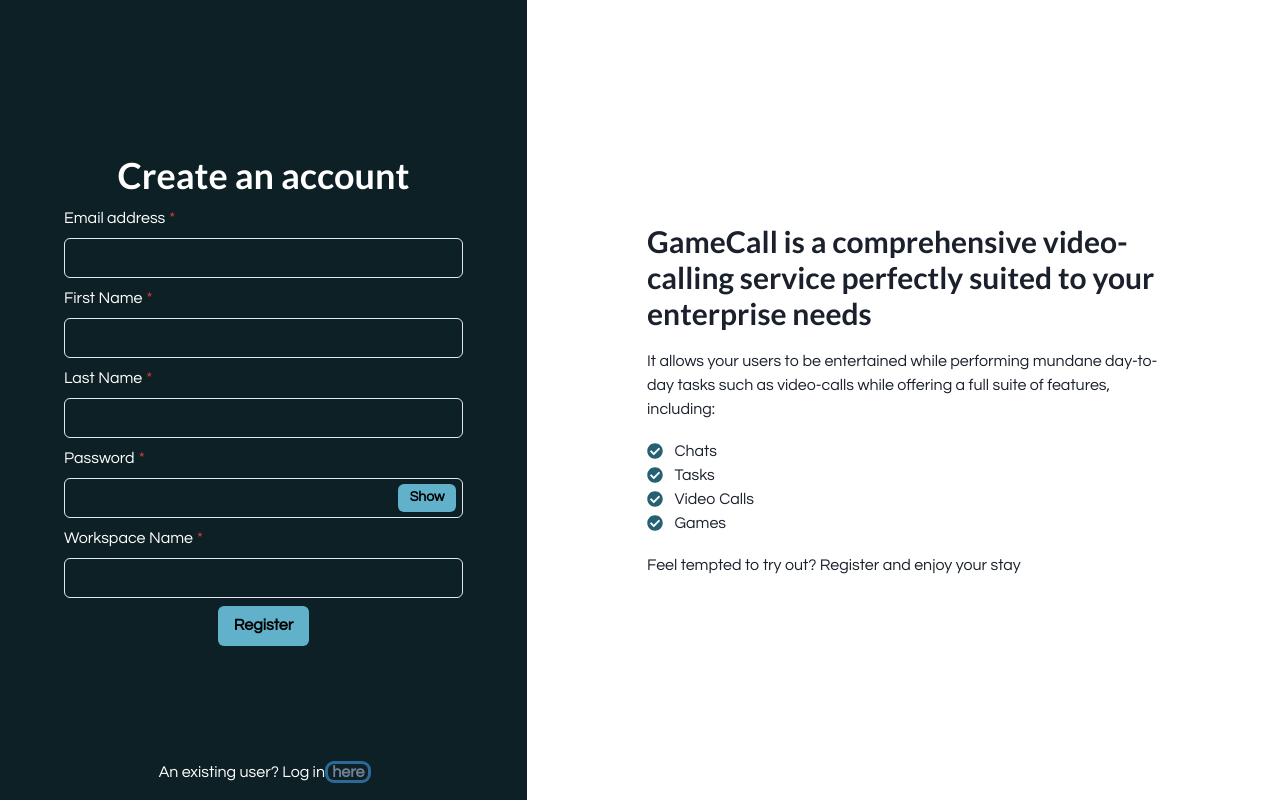
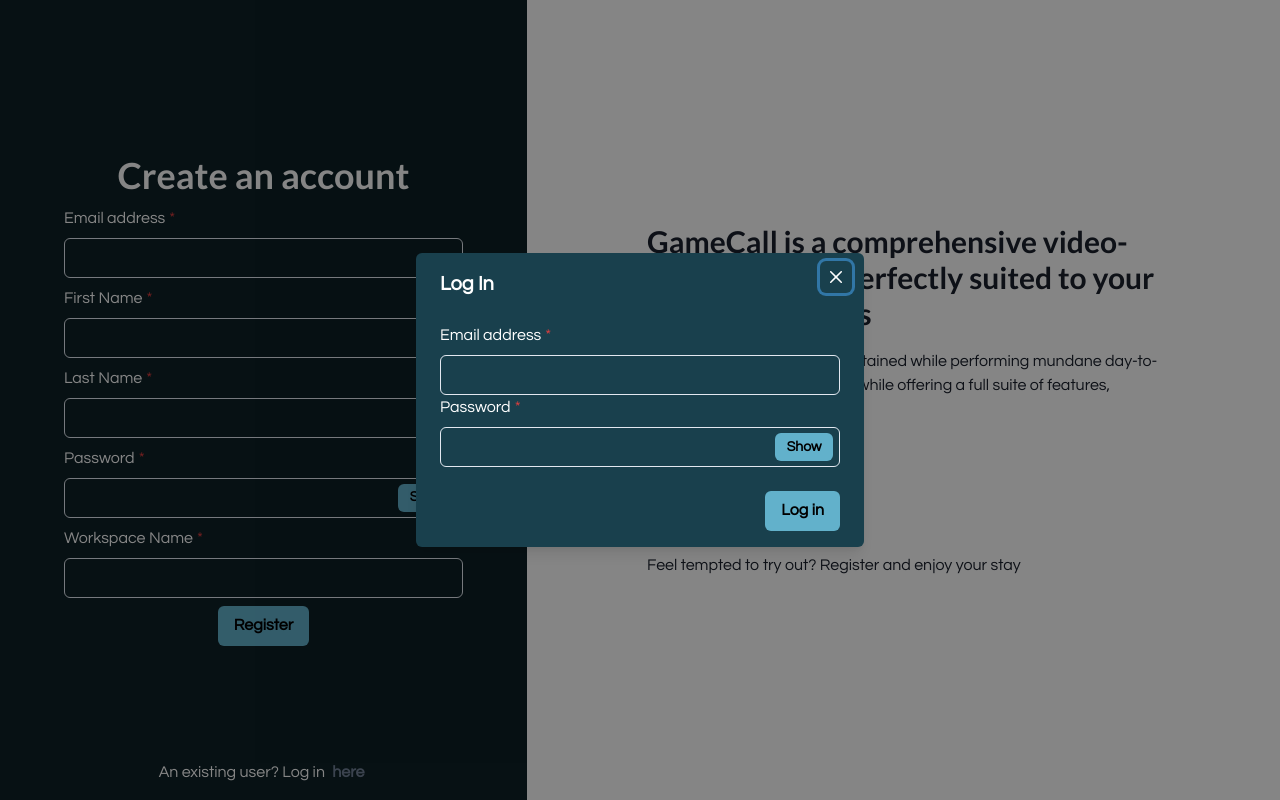
Before and after one commit to micdra7/engineering-project-frontend, a React (Create React App) app: page / in a window 1280 px wide. Both pictures are taken after a click on the button "here". Built offline with nearby package versions, Linux system fonts and the light colour scheme; no server answers.

Commit message:
feat: add login form to landing page

```diff
--- a/src/pages/public/LandingPage/LandingPage.tsx
+++ b/src/pages/public/LandingPage/LandingPage.tsx
@@ -1,9 +1,20 @@
 import React from 'react';
-import { Box, Button, Center, Grid, Text } from '@chakra-ui/react';
+import {
+  Box,
+  Button,
+  Center,
+  Grid,
+  Text,
+  useDisclosure,
+} from '@chakra-ui/react';
 import WelcomeSection from './components/WelcomeSection';
 import RegistrationForm from './components/RegistrationForm';
+import LoginModal from './components/LoginModal';
 
-const LandingPage = (): JSX.Element => (
+const LandingPage = (): JSX.Element => {
+  const { isOpen, onOpen, onClose } = useDisclosure();
+
+  return (
     <Box w="100%">
       <Grid minH="100vh" templateColumns={['1fr', '1fr', '1fr', '0.7fr 1fr']}>
         <Center
@@ -14,14 +25,20 @@
           pb={[12, 12, 8, 16]}>
           <RegistrationForm />
           <Text pos="absolute" bottom={4}>
-          An existing user? Log in <Button variant="link">here</Button>
+            An existing user? Log in{' '}
+            <Button variant="link" onClick={onOpen}>
+              here
+            </Button>
           </Text>
         </Center>
         <Center p={6} order={[1, 1, 1, 2, 2]}>
           <WelcomeSection />
         </Center>
       </Grid>
+
+      <LoginModal isOpen={isOpen} onClose={onClose} />
     </Box>
   );
+};
 
 export default LandingPage;
--- /dev/null
+++ b/src/pages/public/LandingPage/components/LoginModal.tsx
@@ -0,0 +1,117 @@
+import {
+  Button,
+  Modal,
+  ModalBody,
+  ModalCloseButton,
+  ModalContent,
+  ModalFooter,
+  ModalHeader,
+  ModalOverlay,
+} from '@chakra-ui/react';
+import { PasswordInput, TextInput } from 'components';
+import { Formik } from 'formik';
+import React from 'react';
+import { TAuthProviderState, useAuth } from 'services/Auth/Auth';
+import * as yup from 'yup';
+
+const LoginSchema = yup.object().shape({
+  email: yup
+    .string()
+    .email('Must be a valid email')
+    .required('Email is required'),
+  password: yup.string().required('Password is required'),
+});
+
+const formInitialValues = {
+  email: '',
+  password: '',
+};
+
+type TLoginModalProps = {
+  isOpen: boolean;
+  onClose: () => void;
+};
+
+const LoginModal = ({ isOpen, onClose }: TLoginModalProps): JSX.Element => {
+  const auth: TAuthProviderState = useAuth();
+
+  const onSubmit = async (values, { setSubmitting }) => {
+    setSubmitting(true);
+
+    if (await auth.login(values)) {
+      onClose();
+    }
+
+    setSubmitting(false);
+  };
+
+  return (
+    <Modal isOpen={isOpen} onClose={onClose} isCentered>
+      <ModalOverlay />
+      <ModalContent bg="cyan.800" color="white" borderColor="white">
+        <ModalHeader>Log In</ModalHeader>
+        <ModalCloseButton />
+
+        <Formik
+          initialValues={formInitialValues}
+          validationSchema={LoginSchema}
+          onSubmit={onSubmit}>
+          {({
+            values,
+            errors,
+            touched,
+            handleChange,
+            handleBlur,
+            handleSubmit,
+            isSubmitting,
+          }) => (
+            <form id="login-form" onSubmit={handleSubmit}>
+              <ModalBody>
+                <TextInput
+                  id="email"
+                  isRequired
+                  isInvalid={
+                    touched.email &&
+                    errors.email !== undefined &&
+                    errors.email !== ''
+                  }
+                  label="Email address"
+                  value={values.email}
+                  onChange={handleChange}
+                  onBlur={handleBlur}
+                  errorMessage={touched.email ? errors.email : ''}
+                />
+
+                <PasswordInput
+                  id="password"
+                  isRequired
+                  isInvalid={
+                    touched.password &&
+                    errors.password !== undefined &&
+                    errors.password !== ''
+                  }
+                  label="Password"
+                  value={values.password}
+                  onChange={handleChange}
+                  onBlur={handleBlur}
+                  errorMessage={touched.password ? errors.password : ''}
+                />
+              </ModalBody>
+
+              <ModalFooter>
+                <Button
+                  isLoading={isSubmitting}
+                  type="submit"
+                  colorScheme="cyan">
+                  Log in
+                </Button>
+              </ModalFooter>
+            </form>
+          )}
+        </Formik>
+      </ModalContent>
+    </Modal>
+  );
+};
+
+export default LoginModal;
```
Lines whose indentation alone changed are shown as unchanged.
